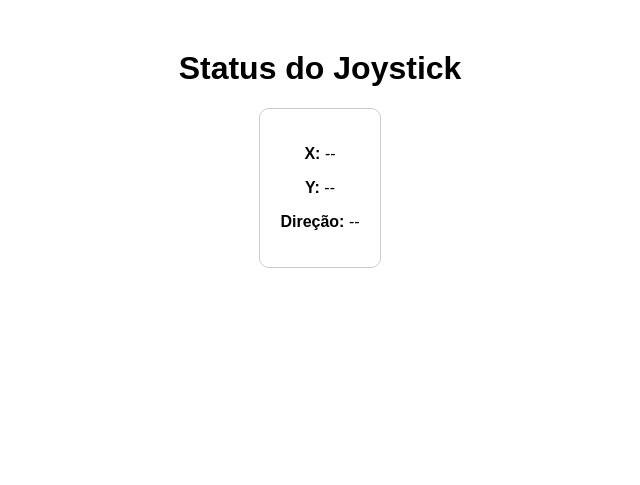
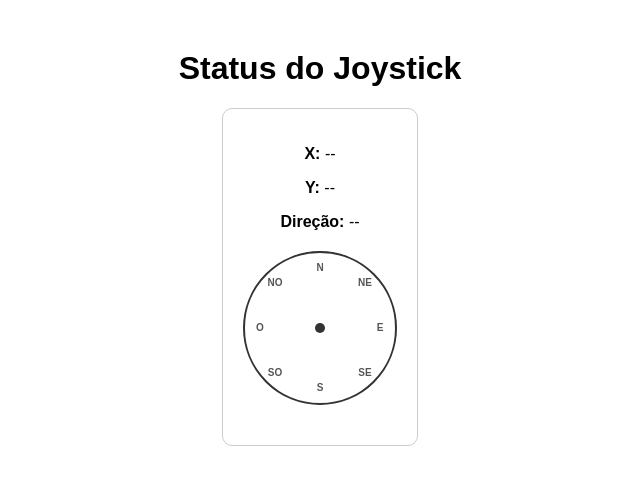
Before and after one commit to jpaullopes/server_railway, a Flask app: page /dashboard/joystick in a window 1280 px wide. Shown: the top 485 px of the page, without its empty margins (320-960 px from the left). Run offline with Flask 3, Linux system fonts and the light colour scheme; some libraries are stand-ins or nearby versions.

Commit message:
edited: joystick files

```diff
--- a/static/css/joystick.css
+++ b/static/css/joystick.css
@@ -1,10 +1,104 @@
 body {
-    font-family: Arial;
+    font-family: Arial, sans-serif; /* Adicionei sans-serif como fallback */
     text-align: center;
     margin-top: 50px;
 }
 
-.box { display: inline-block;
+.box {
+    display: inline-block;
     border: 1px solid #ccc;
-    padding: 20px; border-radius: 10px;
+    padding: 20px;
+    border-radius: 10px;
+    position: relative; /* Adicionado para posicionar a rosa dos ventos dentro */
 }
+
+/* Estilos da Rosa dos Ventos */
+.wind-rose {
+    width: 150px; /* Tamanho da rosa dos ventos */
+    height: 150px;
+    position: relative; /* Para posicionar as direções absolutamente dentro dela */
+    margin: 20px auto; /* Centralizar e dar um espaço */
+    border: 2px solid #333; /* Borda opcional para o círculo externo */
+    border-radius: 50%;    /* Deixa redonda */
+    font-size: 10px;       /* Tamanho da fonte para as letras */
+}
+
+.wind-rose .direction {
+    position: absolute;
+    width: 30px;  /* Largura da etiqueta da direção */
+    height: 30px; /* Altura da etiqueta da direção */
+    line-height: 30px; /* Centralizar o texto verticalmente */
+    text-align: center;
+    font-weight: bold;
+    color: #555;
+    /* transition para suavizar a mudança de cor quando ativa */
+    transition: background-color 0.3s, color 0.3s;
+}
+
+.wind-rose .center-dot {
+    position: absolute;
+    width: 10px;
+    height: 10px;
+    background-color: #333;
+    border-radius: 50%;
+    top: 50%;
+    left: 50%;
+    transform: translate(-50%, -50%); /* Centraliza o ponto */
+}
+
+/* Posicionando cada direção */
+/* Os valores de top/left/transform são para posicionar ao redor do centro */
+.wind-rose .north {
+    top: 0;
+    left: 50%;
+    transform: translateX(-50%);
+}
+
+.wind-rose .northeast {
+    top: 10%; /* Ajuste fino da posição */
+    right: 10%;
+    transform: translate(0, 0); /* Ajuste conforme necessário */
+}
+
+.wind-rose .east {
+    top: 50%;
+    right: 0;
+    transform: translateY(-50%);
+}
+
+.wind-rose .southeast {
+    bottom: 10%;
+    right: 10%;
+    transform: translate(0, 0);
+}
+
+.wind-rose .south {
+    bottom: 0;
+    left: 50%;
+    transform: translateX(-50%);
+}
+
+.wind-rose .southwest {
+    bottom: 10%;
+    left: 10%;
+    transform: translate(0, 0);
+}
+
+.wind-rose .west {
+    top: 50%;
+    left: 0;
+    transform: translateY(-50%);
+}
+
+.wind-rose .northwest {
+    top: 10%;
+    left: 10%;
+    transform: translate(0, 0);
+}
+
+/* Estilo para a direção ativa (que será controlada pelo JavaScript) */
+.wind-rose .direction.active {
+    background-color: #007bff; /* Um azul para destacar */
+    color: white;
+    border-radius: 50%; /* Deixa a direção ativa redondinha */
+}
--- a/static/js/joystick.js
+++ b/static/js/joystick.js
@@ -1,14 +1,46 @@
 document.addEventListener("DOMContentLoaded", (evento) => {
     const socket = io(); // Conecta ao servidor SocketIO na mesma origem
 
+    // Seleciona todos os elementos de direção da rosa dos ventos
+    const direcoesRose = {
+        "N": document.querySelector(".wind-rose .north"),
+        "NE": document.querySelector(".wind-rose .northeast"),
+        "E": document.querySelector(".wind-rose .east"),
+        "SE": document.querySelector(".wind-rose .southeast"),
+        "S": document.querySelector(".wind-rose .south"),
+        "SO": document.querySelector(".wind-rose .southwest"), // Corrigido para SO
+        "O": document.querySelector(".wind-rose .west"),   // Corrigido para O
+        "NO": document.querySelector(".wind-rose .northwest"), // Corrigido para NO
+        // Adicione "Centro" ou um estado neutro se o joystick puder estar no centro sem direção
+        "Centro": null // Ou algum elemento se tiver um display para "Centro"
+    };
+
     socket.on("novo_dado", function(dado) {
-            // Verifica se os dados do joystick existem
         const statusValorXElement = document.getElementById("x");
         const statusValorYElement = document.getElementById("y");
         const statusDirecaoElement = document.getElementById("direcao");
 
         statusValorXElement.innerText = (dado && typeof dado.x !== 'undefined') ? dado.x : "--";
         statusValorYElement.innerText = (dado && typeof dado.y !== 'undefined') ? dado.y : "--";
-            statusDirecaoElement.innerText = (dado && typeof dado.direcao !== 'undefined') ? dado.direcao : "--";
+
+        let direcaoJoystick = (dado && typeof dado.direcao !== 'undefined') ? dado.direcao.toUpperCase() : "CENTRO";
+        statusDirecaoElement.innerText = direcaoJoystick !== "CENTRO" ? direcaoJoystick : "--";
+
+
+        // Atualiza a rosa dos ventos
+        // Primeiro, remove a classe 'active' de todas as direções
+        for (const key in direcoesRose) {
+            if (direcoesRose[key]) { // Verifica se o elemento existe
+                direcoesRose[key].classList.remove("active");
+            }
+        }
+
+        let direcaoMapeada = direcaoJoystick; // Assume que já vem como N, NE, etc.
+
+        if (direcoesRose[direcaoMapeada] && direcoesRose[direcaoMapeada] !== null) {
+            direcoesRose[direcaoMapeada].classList.add("active");
+        } else if (direcaoMapeada !== "CENTRO") {
+            console.warn("Direção não mapeada na rosa dos ventos:", direcaoMapeada);
+        }
     });
 });
--- a/templates/joystick.html
+++ b/templates/joystick.html
@@ -8,10 +8,19 @@
 <body>
     <h1>Status do Joystick </h1>
     <div class="box">
-    <p><strong>X:</strong> <span id="x">--</span></p>
-    <p><strong>Y:</strong> <span id="y">--</span></p>
-    <p><strong>Direção:</strong> <span id="direcao">--</span></p>
-    </div>
+        <p><strong>X:</strong> <span id="x">--</span></p>
+        <p><strong>Y:</strong> <span id="y">--</span></p>
+        <p><strong>Direção:</strong> <span id="direcao">--</span></p>
+
+        <div class="wind-rose">
+            <div class="direction north">N</div>
+            <div class="direction northeast">NE</div>
+            <div class="direction east">E</div>
+            <div class="direction southeast">SE</div>
+            <div class="direction south">S</div>
+            <div class="direction southwest">SO</div> <div class="direction west">O</div>   <div class="direction northwest">NO</div> <div class="center-dot"></div>
+        </div>
+        </div>
     <script src="{{ url_for('static', filename='js/joystick.js') }}"></script>
 </body>
 </html>
```
Lines whose indentation alone changed are shown as unchanged.
